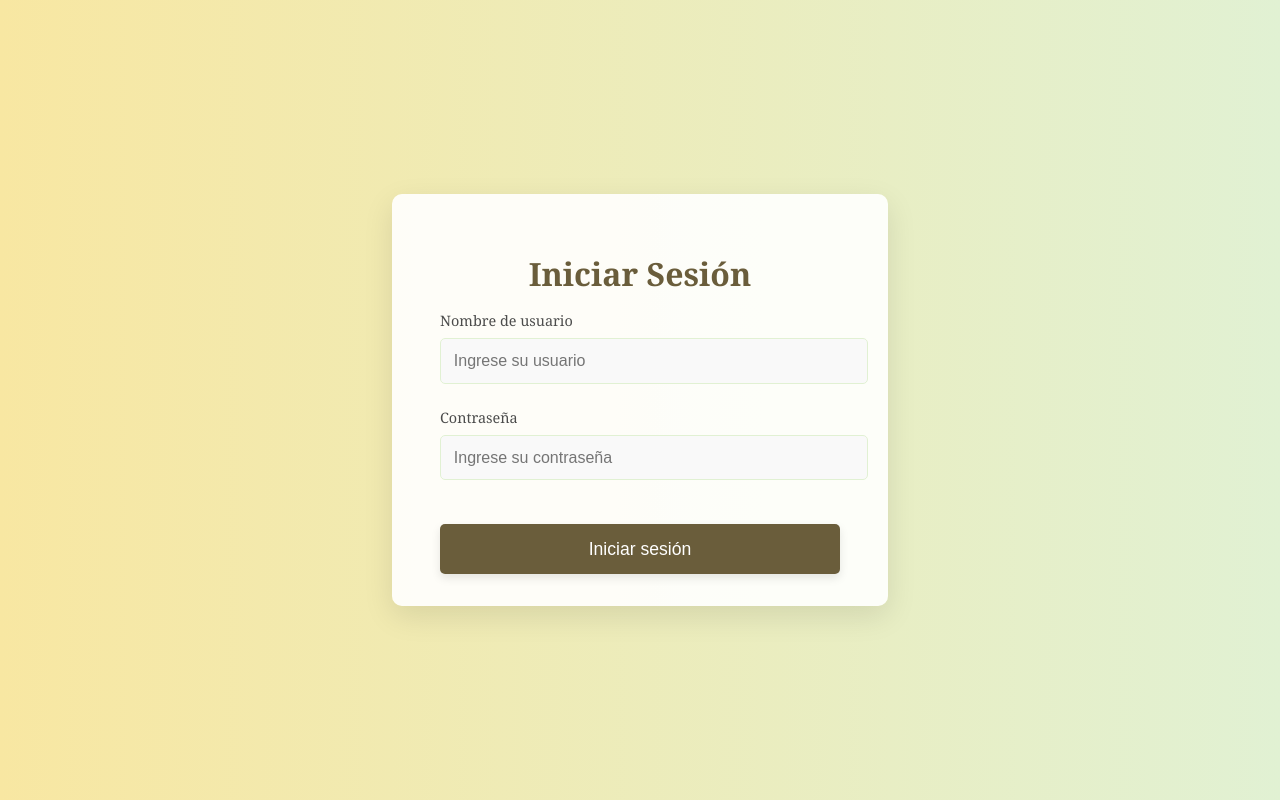
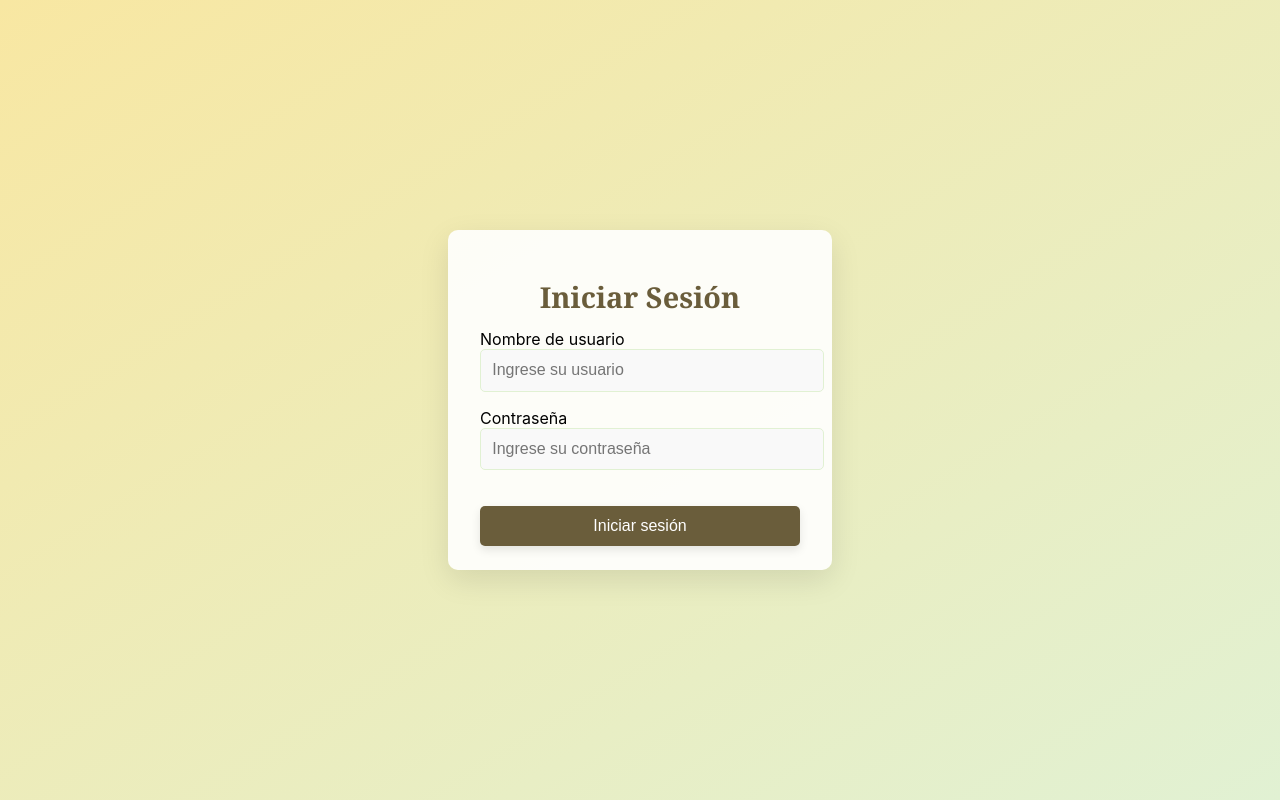
Before and after one commit to BastianBrito/WeddingDay, a React (Create React App) app: page / in a window 1280 px wide. Built offline with nearby package versions, Linux system fonts and the light colour scheme.

Commit message:
desmodularización de componentes y estilos respectivos

```diff
--- a/src/App.js
+++ b/src/App.js
@@ -5,11 +5,11 @@ import Home from "./components/Home";  // Importa el componente Home
 
 const App = () => {
   return (
-    <Router>
+    <Router basename={process.env.PUBLIC_URL || "/"}>
       <Routes>
-        <Route path="/login" element={<Login />} /> {/* Ruta del Login */}
-        <Route path="/home" element={<Home />} />   {/* Ruta del Home */}
-        <Route path="/" element={<Login />} />      {/* Ruta predeterminada */}
+        <Route path="/login" element={<Login />} />
+        <Route path="/home" element={<Home />} />
+        <Route path="/" element={<Login />} />
       </Routes>
     </Router>
   );
--- a/src/components/Home.css
+++ b/src/components/Home.css
@@ -1,43 +1,11 @@
-/* Fondo pálido */
+/* Fondo con gradiente */
 body, html {
+  height: 100%;
+  width: 100%;
   margin: 0;
   padding: 0;
-  height: 100%;
-  width: 100%;
+  background: linear-gradient(to bottom right, #f8e7a2, #e1f1d3); /* Gradiente suave */
 }
-
-/* Animación del gradiente de fondo */
-@keyframes animateGradient {
-  0% {
-    background-position: 0% 50%;
-  }
-  50% {
-    background-position: 100% 50%;
-  }
-  100% {
-    background-position: 0% 50%;
-  }
-}
-
-/* Fondo animado para el body */
-body {
-  background: linear-gradient(45deg,
-    #fffef5, /* Blanco cálido */
-    #f8f1d4, /* Dorado pálido */
-    #e8e9c4, /* Verde claro con tonos dorados */
-    #d4e8cc, /* Verde pastel suave */
-    #f5f9e4  /* Blanco con un tinte verde */
-  );
-  background-size: 300% 300%; /* Tamaño del gradiente para animación suave */
-  animation: animateGradient 10s ease infinite; /* Aplica la animación */
-  font-family: 'Georgia', serif; /* Mantén la fuente */
-  margin: 0;
-  padding: 0;
-  height: 100%;
-  width: 100%;
-}
-
-
 
 /* Estilo general de la tarjeta */
 .card {
@@ -52,28 +20,10 @@ body {
   border: 1px solid #e1f1d3; /* Bordes en verde claro */
 }
 
-/* Estilo del botón */
-button {
-  background-color: #6a5d3b; /* Color dorado del botón */
-  color: white; /* Texto blanco en el botón */
-  padding: 10px 20px; /* Espaciado del botón */
-  border: none;
-  border-radius: 30px; /* Bordes redondeados */
-  font-size: 1.2em; /* Tamaño del texto del botón */
-  cursor: pointer;
-  margin-top: 20px;
-  box-shadow: 0 4px 10px rgba(0, 0, 0, 0.1);
-  transition: background-color 0.3s ease;
-}
-
-button:hover {
-  background-color: #f8c7f1; /* Color al pasar el mouse sobre el botón */
-}
-
 /* Estilo de los textos de las listas */
 h2 {
   font-family: 'Georgia', serif;
-  color: #6e4b3b; /* Color dorado suave */
+  color: #6a5d3b; /* Color dorado suave */
   margin-bottom: 10px;
 }
 
@@ -85,7 +35,7 @@ ul {
 
 li {
   font-size: 1.2em;
-  color: #6e4b3b; /* Color suave */
+  color: #6a5d3b; /* Color suave */
   margin: 10px 0;
 }
 
@@ -115,19 +65,6 @@ li.bold {
   min-width: 250px; /* Asegura que las tarjetas no sean más pequeñas que 250px */
 }
 
-@media screen and (max-width: 768px) {
-  .card-row {
-    flex-direction: column; /* Cambia la dirección de los elementos de fila a columna */
-    align-items: center; /* Centra los elementos */
-  }
-
-  .card-row .card {
-    flex: 1 1 80%; /* Las tarjetas ocupan el 80% del ancho en pantallas pequeñas */
-    max-width: 384px; /* Asegura que las tarjetas no excedan los 384px de ancho */
-    min-width: 384px; /* Asegura que las tarjetas no sean más pequeñas que 384px */
-  }
-}
-
 /* Estilo para el carrusel */
 @import "~slick-carousel/slick/slick.css";
 @import "~slick-carousel/slick/slick-theme.css";
@@ -143,20 +80,3 @@ li.bold {
   border-radius: 10px; /* Bordes redondeados en las imágenes */
   margin: 0 auto; /* Centrar las imágenes dentro del contenedor */
 }
-
-/* Estilo del itinerario */
-.itinerario ul {
-  list-style-type: none; /* Elimina los puntos de la lista */
-  padding: 0; /* Elimina el padding por defecto */
-  margin: 0; /* Elimina el margen por defecto */
-}
-
-.itinerario li {
-  display: flex; /* Utiliza Flexbox para alinear el texto */
-  justify-content: space-between; /* Espacio entre el texto y la hora */
-  border-bottom: 1px solid #ddd; /* Línea debajo de cada elemento */
-}
-
-.itinerario li:last-child {
-  border-bottom: none; /* Elimina la línea del último elemento */
-}
--- a/src/components/Itinerario.css
+++ b/src/components/Itinerario.css
@@ -1,4 +1,4 @@
-/* Estilo para alinear los elementos li en el itinerario */
+/* Estilo del itinerario */
 .itinerario ul {
   list-style-type: none; /* Elimina los puntos de la lista */
   padding: 0; /* Elimina el padding por defecto */
@@ -8,7 +8,6 @@
 .itinerario li {
   display: flex; /* Utiliza Flexbox para alinear el texto */
   justify-content: space-between; /* Espacio entre el texto y la hora */
-    padding: 8px 0; /* Espaciado entre los elementos */
   border-bottom: 1px solid #ddd; /* Línea debajo de cada elemento */
 }
 
--- a/src/components/Itinerario.js
+++ b/src/components/Itinerario.js
@@ -1,6 +1,6 @@
 // src/components/Itinerario.js
 import React from 'react';
-// import './Itinerario.css'; // Asegúrate de importar el archivo CSS
+import './Itinerario.css'; // Asegúrate de importar el archivo CSS
 
 const Itinerario = () => {
   const actividades = [
--- a/src/components/Login.css
+++ b/src/components/Login.css
@@ -1,91 +1,64 @@
+/* Fondo ligero con gradiente */
+body, html {
+  height: 100%;
+  width: 100%;
+  margin: 0;
+  padding: 0;
+  background: linear-gradient(to bottom right, #f8e7a2, #e1f1d3); /* Gradiente suave dorado a verde claro */
+}
+
 /* Contenedor principal */
 .login-container {
   display: flex;
   justify-content: center;
   align-items: center;
   height: 100vh;
-    background: linear-gradient(to right, #f8e7a2, #e1f1d3); /* Gradiente de dorado a verde claro */
+  background: none; /* Elimina el fondo previo */
 }
 
 /* Estilo del formulario */
 .login-form {
-    background: rgba(255, 255, 255, 0.9); /* Fondo con un toque de transparencia */
-    padding: 2rem 3rem;
+  background: rgba(255, 255, 255, 0.9); /* Fondo blanco con un toque de transparencia */
+  padding: 1.5rem 2rem; /* Tamaño reducido */
   border-radius: 10px;
   box-shadow: 0 10px 30px rgba(0, 0, 0, 0.1);
-    max-width: 400px;
+  max-width: 320px; /* Ancho máximo reducido */
   width: 100%;
 }
 
 /* Título del formulario */
 .login-title {
   text-align: center;
-    color: #6a5d3b; /* Color dorado suave para el título */
-    font-size: 2rem;
-    margin-bottom: 1rem;
-    font-family: 'Georgia', serif; /* Fuente elegante */
+  color: #6a5d3b; /* Color dorado suave */
+  font-size: 1.8rem; /* Tamaño del título ligeramente reducido */
+  margin-bottom: 0.8rem;
+  font-family: 'Georgia', serif;
 }
 
 /* Estilo de los grupos de entrada */
 .input-group {
-    margin-bottom: 1.5rem;
+  margin-bottom: 1rem; /* Menor margen entre campos */
 }
 
-  /* Estilo de las etiquetas */
-  .input-group label {
-    font-size: 0.9rem;
-    color: #4c4c4c; /* Gris oscuro para las etiquetas */
-    margin-bottom: 0.5rem;
-    display: block;
-  }
-
-  /* Estilo de los campos de entrada */
 .input-group input {
   width: 100%;
-    padding: 0.8rem;
+  padding: 0.7rem; /* Reducción de padding */
   font-size: 1rem;
-    border: 1px solid #e1f1d3; /* Borde verde claro */
+  border: 1px solid #e1f1d3;
   border-radius: 5px;
   background-color: #f9f9f9;
   transition: all 0.3s ease;
 }
 
-  /* Estilo de los campos al enfocar */
-  .input-group input:focus {
-    border-color: #6a5d3b; /* Color dorado cuando se enfoca */
-    outline: none;
-    background-color: #fff;
-  }
-
-  /* Estilo del botón de envío */
+/* Botón de envío */
 .submit-btn {
   width: 100%;
-    padding: 0.9rem;
-    background-color: #6a5d3b; /* Color dorado para el botón */
+  padding: 0.7rem; /* Padding reducido */
+  background-color: #6a5d3b;
   color: white;
   border: none;
   border-radius: 5px;
-    font-size: 1.1rem;
+  font-size: 1rem; /* Tamaño de texto ajustado */
   cursor: pointer;
   transition: background-color 0.3s ease, transform 0.2s ease;
 }
-
-  /* Hover en el botón */
-  .submit-btn:hover {
-    background-color: #e1f1d3; /* Gradiente a verde claro */
-    color: #6a5d3b;
-    transform: scale(1.05);
-  }
-
-  /* Efecto de transición para el formulario */
-  .login-form {
-    opacity: 0;
-    animation: fadeIn 0.5s forwards;
-  }
-
-  /* Animación de desvanecimiento */
-  @keyframes fadeIn {
-    to {
-      opacity: 1;
-    }
-  }
--- a/src/components/Ubicacion.css
+++ b/src/components/Ubicacion.css
@@ -1,23 +1,17 @@
-/* src/components/Ubicacion.css */
-.card {
-    background-color: #f9f9f9;
-    border-radius: 10px;
-    padding: 20px;
-    box-shadow: 0px 4px 6px rgba(0, 0, 0, 0.1);
-    margin-bottom: 20px;
-  }
+/* Estilo del botón */
+button {
+  background-color: #6a5d3b; /* Color dorado del botón */
+  color: white; /* Texto blanco en el botón */
+  padding: 10px 20px; /* Espaciado del botón */
+  border: none;
+  border-radius: 30px; /* Bordes redondeados */
+  font-size: 1.2em; /* Tamaño del texto del botón */
+  cursor: pointer;
+  margin-top: 20px;
+  box-shadow: 0 4px 10px rgba(0, 0, 0, 0.1);
+  transition: background-color 0.3s ease;
+}
 
-  .card button {
-    background-color: #ffafcc; /* Color del botón tipo boda */
-    color: #4a3f35; /* Color del texto */
-    border: none;
-    padding: 10px 20px;
-    border-radius: 5px;
-    cursor: pointer;
-    font-size: 16px;
-    transition: background-color 0.3s ease;
-  }
-
-  .card button:hover {
-    background-color: #ff8b9f; /* Color al pasar el mouse */
-  }
+button:hover {
+  background-color: #f8c7f1; /* Color al pasar el mouse sobre el botón */
+}
```
Lines whose indentation alone changed are shown as unchanged.
